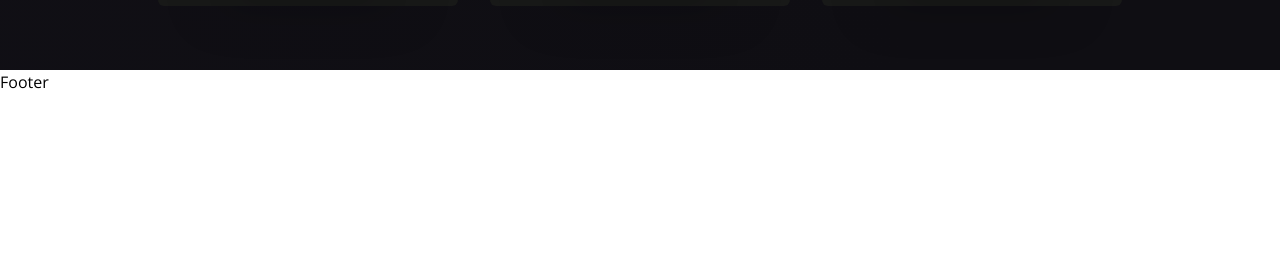
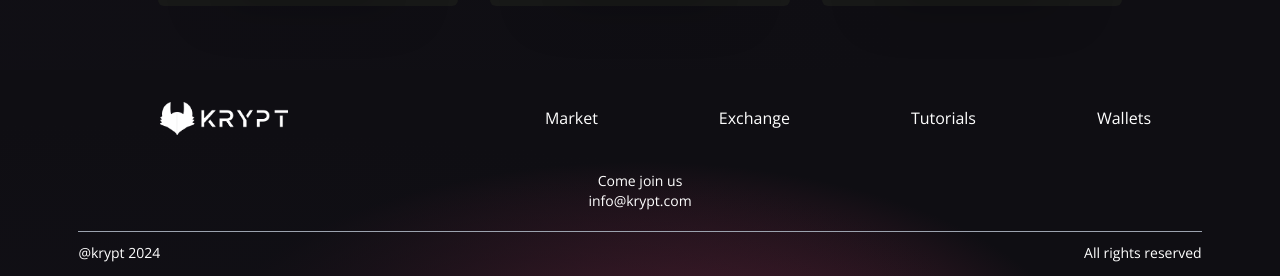
Before and after one commit to mohamedelmougy/krypt-web3.0, a React (Vite) app: page / in a window 1280 px wide. Shown: the part 2256-2532 px from the top of the page. Before the commit the page ends 2350 px from the top, so only its background shows below. Built offline with nearby package versions, Linux system fonts and the light colour scheme.

Commit message:
feat: finish footer section

```diff
--- a/src/components/Footer.jsx
+++ b/src/components/Footer.jsx
@@ -1,8 +1,30 @@
-
+import logo from '../../images/logo.png'
 
 const Footer = () => {
   return (
-    <div>Footer</div>
+    <div className='w-full flex md:justify-center justify-between items-center flex-col p-4 gradient-bg-footer'>
+      <div className='w-full flex sm:flex-row flex-col justify-between items-center my-4'>
+        <div className='flex flex-[0.5] justify-center items-center'>
+          <img src={logo} alt="logo" className='w-32'/>
+        </div>
+
+        <div className='flex flex-1 justify-evenly items-center flex-wrap sm:mt-0 mt-5 w-full'>
+          <p className='text-white text-base text-center mx-2 cursor-pointer'>Market</p>
+          <p className='text-white text-base text-center mx-2 cursor-pointer'>Exchange</p>
+          <p className='text-white text-base text-center mx-2 cursor-pointer'>Tutorials</p>
+          <p className='text-white text-base text-center mx-2 cursor-pointer'>Wallets</p>
+        </div>
+      </div>
+      <div className='flex justify-center items-center flex-col mt-5'>
+      <p className='text-white text-sm text-center'>Come join us</p>
+      <p className='text-white text-sm text-center'>info@krypt.com</p>
+      </div>
+      <div className='sm:w-[90%] w-full h-[0.25px] bg-gray-400 mt-5'/>
+      <div className='sm:w-[90%] w-full flex justify-between items-center mt-3'>
+      <p className='text-white text-sm text-center'>@krypt 2024</p>
+      <p className='text-white text-sm text-center'>All rights reserved</p>
+      </div>
+    </div>
   )
 }
 
```
